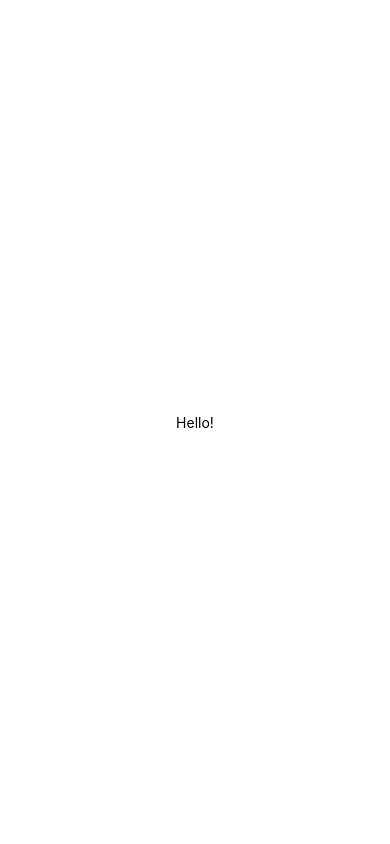
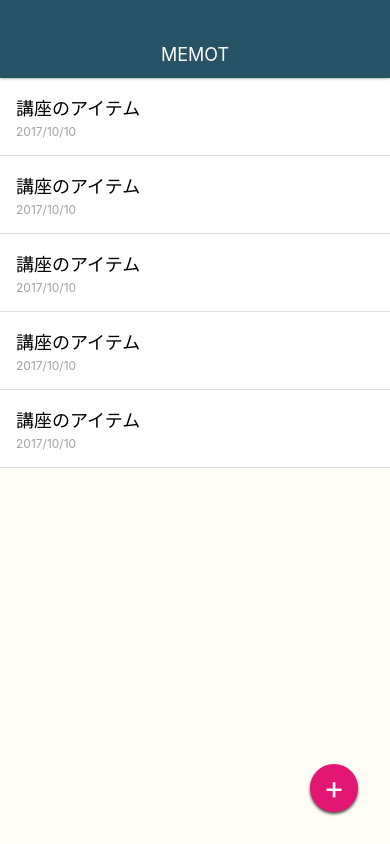
Before and after one commit to genkevin/MemoApp, a React Native app: screen / in a window 390 px wide. Built offline with nearby package versions, Linux system fonts and the light colour scheme.

Commit message:
Create Memolist

```diff
--- a/App.js
+++ b/App.js
@@ -5,7 +5,43 @@
   render() {
     return (
       <View style={styles.container}>
-        <Text>Hello!</Text>
+
+        <View style={styles.appbar}>
+          <View>
+            <Text style={styles.appbarTitle}>MEMOT</Text>
+          </View>
+        </View>
+        <View style={styles.memoList}>
+          <View style={styles.memoListItems}>
+            <Text style={styles.memoTitle}>講座のアイテム</Text>
+            <Text style={styles.memoDate}>2017/10/10</Text>
+          </View>
+
+          <View style={styles.memoListItems}>
+            <Text style={styles.memoTitle}>講座のアイテム</Text>
+            <Text style={styles.memoDate}>2017/10/10</Text>
+          </View>
+
+          <View style={styles.memoListItems}>
+            <Text style={styles.memoTitle}>講座のアイテム</Text>
+            <Text style={styles.memoDate}>2017/10/10</Text>
+          </View>
+
+          <View style={styles.memoListItems}>
+            <Text style={styles.memoTitle}>講座のアイテム</Text>
+            <Text style={styles.memoDate}>2017/10/10</Text>
+          </View>
+
+          <View style={styles.memoListItems}>
+            <Text style={styles.memoTitle}>講座のアイテム</Text>
+            <Text style={styles.memoDate}>2017/10/10</Text>
+          </View>
+        </View>
+
+        <View style={styles.memoAddButton}>
+          <Text style={styles.memoAddButtonTitle}>+</Text>
+        </View>
+
       </View>
     );
   }
@@ -14,8 +50,67 @@
 const styles = StyleSheet.create({
   container: {
     flex: 1,
-    backgroundColor: '#fff',
+    backgroundColor: '#FFFDF6',
     alignItems: 'center',
     justifyContent: 'center',
+    paddingTop: 78,
+  },
+  memoAddButton: {
+    position: 'absolute',
+    bottom: 32,
+    right: 32,
+    width: 48,
+    height: 48,
+    backgroundColor: '#E31676',
+    borderRadius: 24,
+    justifyContent: 'center',
+    alignItems: 'center',
+    shadowColor: '#000',
+    shadowOffset: { width: 0, height: 2 },
+    shadowOpacity: 0.7,
+    shadowRadius: 3,
+  },
+  memoAddButtonTitle: {
+    fontSize: 32,
+    lineHeight: 32,
+    color: '#fff',
+  },
+  memoList: {
+    width: '100%',
+    flex: 1,
+  },
+  memoListItems: {
+    padding: 16,
+    borderBottomWidth: 1,
+    borderBottomColor: '#ddd',
+    backgroundColor: '#fff',
+  },
+  memoTitle: {
+    fontSize: 18,
+    marginBottom: 4,
+  },
+  memoDate: {
+    fontSize: 12,
+    color: '#a2a2a2',
+  },
+  appbar: {
+    position: 'absolute',
+    top: 0,
+    left: 0,
+    right: 0,
+    height: 78,
+    paddingTop: 30,
+    backgroundColor: '#265366',
+    justifyContent: 'center',
+    alignItems: 'center',
+    shadowColor: '#000',
+    shadowOffset: { width: 0, height: 0 },
+    shadowOpacity: 0.5,
+    shadowRadius: 3,
+    zIndex: 10,
+  },
+  appbarTitle: {
+    color: '#fff',
+    fontSize: 18,
   },
 });
--- a/package.json
+++ b/package.json
@@ -12,6 +12,8 @@
     "eslint-config-airbnb": "^16.1.0",
     "eslint-plugin-import": "^2.11.0",
     "eslint-plugin-jsx-a11y": "^6.0.3",
-    "eslint-plugin-react": "^7.8.2"
+    "eslint-plugin-react": "^7.8.2",
+    "onsenui": "^2.9.2",
+    "react-onsenui": "^1.10.0"
   }
 }
```
Also changed, not shown: src/elements/BodyText.js (added, +23 -0 lines), .eslintrc.json, 1 other file (tests, documents, lock files or other folders).
